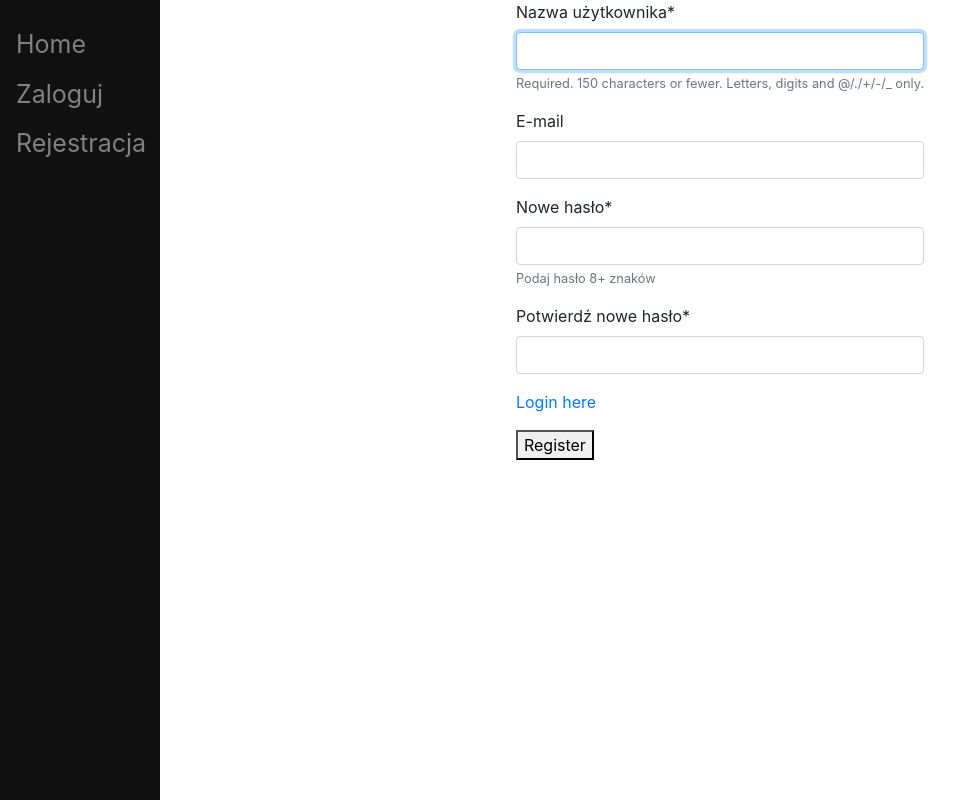
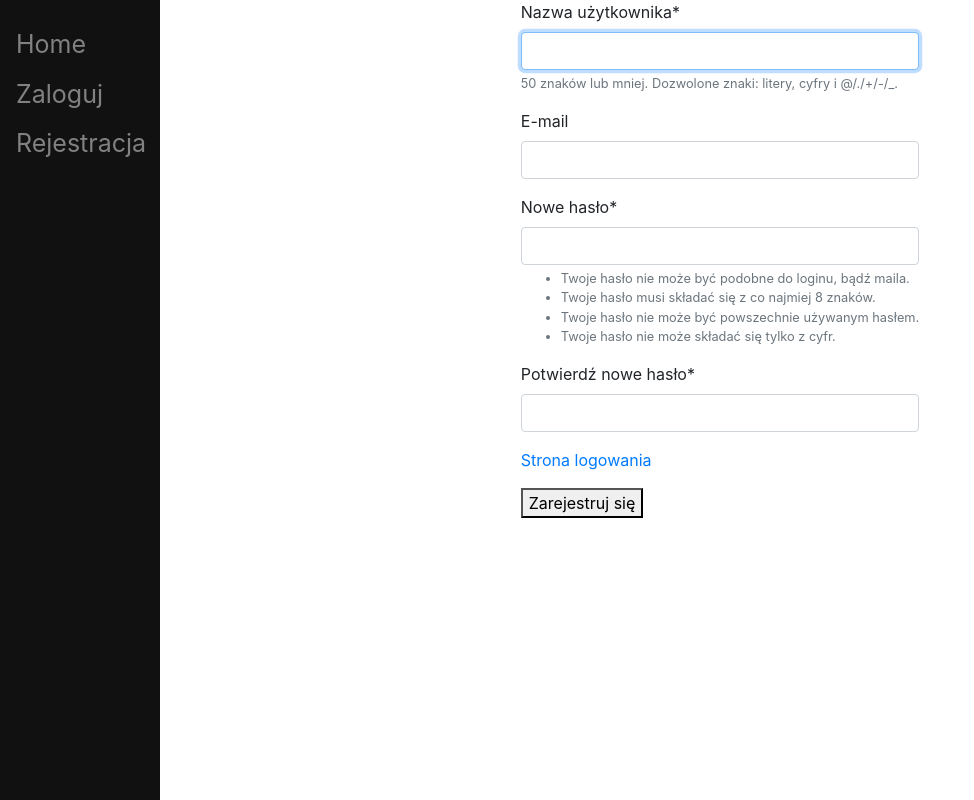
Before and after one commit to cninja5/AplikacjaWebowa, a Django app: page /register/ in a window 1280 px wide. Shown: the whole page, without its empty margins (0-974 px from the left). Run offline with Django 4.2, Linux system fonts and the light colour scheme; some libraries are stand-ins or nearby versions.

Commit message:
tłumaczenie strony rejestracji + logowania

```diff
--- a/PresentPlanner/urls.py
+++ b/PresentPlanner/urls.py
@@ -17,12 +17,11 @@ Including another URLconf
 
 from django.contrib import admin
 from django.urls import include, path
-from register import views as v
 
 urlpatterns = [
     path('admin/', admin.site.urls),
     path('', include("main.urls")),
-    path('register/', v.register, name="register"),
+    path('', include("register.urls")),
     path('', include("django.contrib.auth.urls")),
     path('', include("WishLists.urls")),
     path('', include("UserProfiles.urls"))
--- a/register/forms.py
+++ b/register/forms.py
@@ -1,7 +1,5 @@
 from django import forms
-from django.shortcuts import render, redirect
-from django.contrib.auth import login, authenticate
-from django.contrib.auth.forms import UserCreationForm
+from django.contrib.auth.forms import UserCreationForm, AuthenticationForm
 from django.contrib.auth.models import User
 
 RODZAJE_PLCI = (
@@ -9,18 +7,22 @@ RODZAJE_PLCI = (
     ('k', 'Kobieta',),
 )
 
-
 class RegisterForm(UserCreationForm):
+    username = forms.CharField(label='Nazwa użytkownika',
+                               help_text='50 znaków lub mniej. Dozwolone znaki: litery, cyfry i @/./+/-/_.',
+                               max_length=50)
     email = forms.EmailField
-    password1 = forms.CharField(label='Nowe hasło', widget=forms.PasswordInput, help_text="Podaj hasło 8+ znaków")
+    password1 = forms.CharField(label='Nowe hasło', widget=forms.PasswordInput,
+                                help_text="<ul><li>Twoje hasło nie może być podobne do loginu, bądź maila.</li>" +
+                                          "<li>Twoje hasło musi składać się z co najmiej 8 znaków.</li>" +
+                                          "<li>Twoje hasło nie może być powszechnie używanym hasłem.</li>" +
+                                          "<li>Twoje hasło nie może składać się tylko z cyfr.</li></ul>")
     password2 = forms.CharField(label='Potwierdź nowe hasło', widget=forms.PasswordInput)
-
 
     class Meta:
         model = User
         fields = ["username", "email", "password1", "password2"]
         labels = {
-            'username': 'Nazwa użytkownika',
             'email': 'E-mail',
         }
 
--- a/register/templates/register/register.html
+++ b/register/templates/register/register.html
@@ -7,7 +7,7 @@
     <form method="POST">
         {% csrf_token %}
         {{ form|crispy }}
-        <p><a href="/login">Login here</a></p>
-        <button type="submit">Register</button>
+        <p><a href="/login">Strona logowania</a></p>
+        <button type="submit">Zarejestruj się</button>
     </form>
 {% endblock %}
--- a/register/templates/registration/login.html
+++ b/register/templates/registration/login.html
@@ -7,7 +7,7 @@
     <form method="POST" class="form-group">
         {% csrf_token %}
         {{ form|crispy }}
-        <p><a href="/register">Register here</a></p>
-        <button type="submit">Login</button>
+        <p><a href="/register">Zarejestruj się tutaj</a></p>
+        <button type="submit">Zaloguj się</button>
     </form>
 {% endblock %}
--- /dev/null
+++ b/register/urls.py
@@ -0,0 +1,8 @@
+from django.urls import path
+
+from . import views
+from register import views as v
+
+urlpatterns = [
+    path('register/', v.register, name="register"),
+]
```
